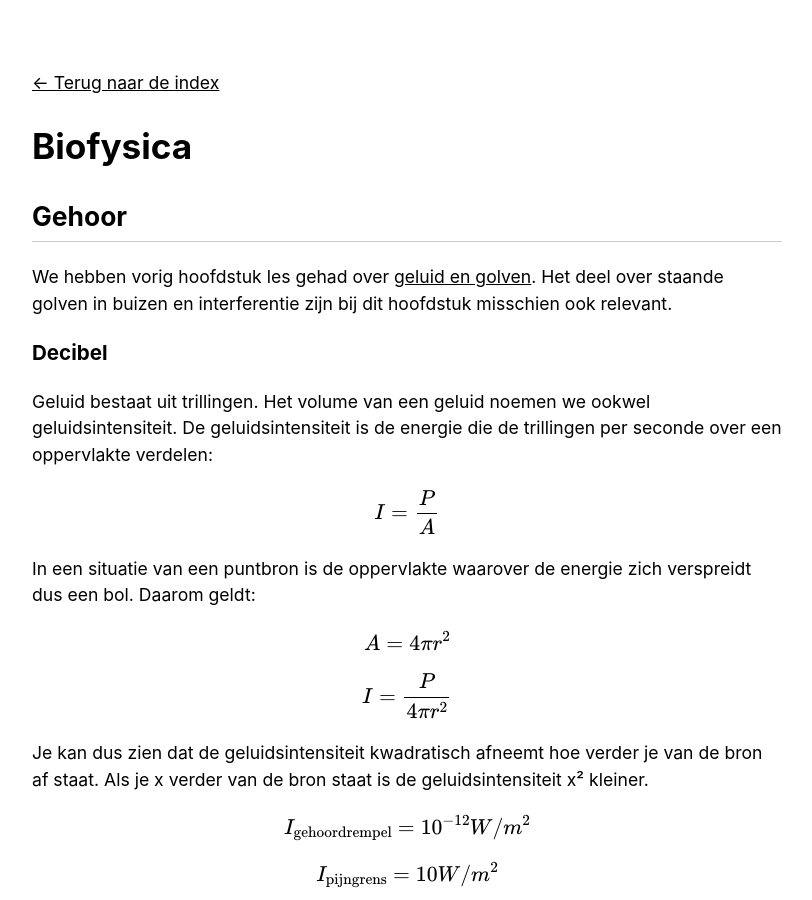
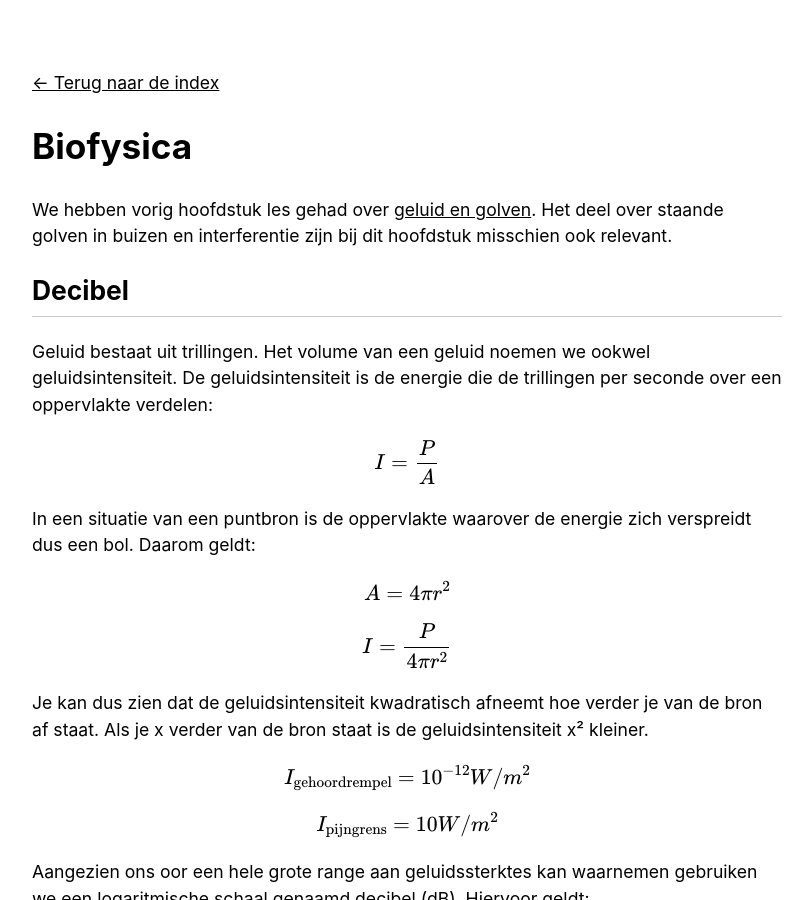
Before and after one commit to RobinBoers/school.geheimesite.nl, a Jekyll site: the page built from 5VWO/TW2/Natuurkunde.md, in a window 1280 px wide and 900 px high. Shown: the whole window, without its empty margins (233-1045 px from the left). Built offline with Jekyll 4.4.1, drawn with Linux system fonts in a browser that asks for light colours; our own code applies the rules of GitHub Pages for plain Markdown files.

Commit message:
Restructure

```diff
--- a/5VWO/TW2/Natuurkunde.md
+++ b/5VWO/TW2/Natuurkunde.md
@@ -2,11 +2,9 @@
 title: Biofysica
 ---
 
-## Gehoor
-
 We hebben vorig hoofdstuk les gehad over [geluid en golven](https://school.geheimesite.nl/5VWO/TW1/Natuurkunde). Het deel over staande golven in buizen en interferentie zijn bij dit hoofdstuk misschien ook relevant.
 
-### Decibel
+## Decibel
 
 Geluid bestaat uit trillingen. Het volume van een geluid noemen we ookwel geluidsintensiteit. De geluidsintensiteit is de energie die de trillingen per seconde over een oppervlakte verdelen:
 
@@ -32,7 +30,7 @@ Aangezien ons oor een hele grote range aan geluidssterktes kan waarnemen gebruik
 Je doet in de onderste formule *10 omdat je de geluidssterkte in **deci**bel wil en niet in **bel**.
 Voor een geluidssterkte in decibel geldt dat een verdubbeling van het aantal geluidsbronnen zorgt voor een toename van 3dB, en een verdubbeling van de afstand tot de geluidsbron voor een afname van 6dB (door het kwadraat onder de deelstreep).
 
-### Gehoorcurve
+## Gehoorcurve
 
 Niet elke geluidsintensiteit klinkt even hard, omdat het oor gevoeliger is voor sommige frequenties dan voor andere. Daarom hebben we een grafiek genaamd de gehoorcurve. Dit is een grafiek waarin de geluidssterkte in dB is afgezet tegen de frequentie van het geluid.
 
@@ -40,7 +38,7 @@ Niet elke geluidsintensiteit klinkt even hard, omdat het oor gevoeliger is voor
 
 De lijnen in de grafiek noem je foonlijnen. Alle punten op een lijn klinken even hard. De onderste lijn (0 foon) zijn de zachste geluiden die we kunnen horen, en de bovenste (120 foon) lijn is de pijngrens.
 
-### Het oor
+## Het oor
 
 Het oor bestaat uit:
 
```
